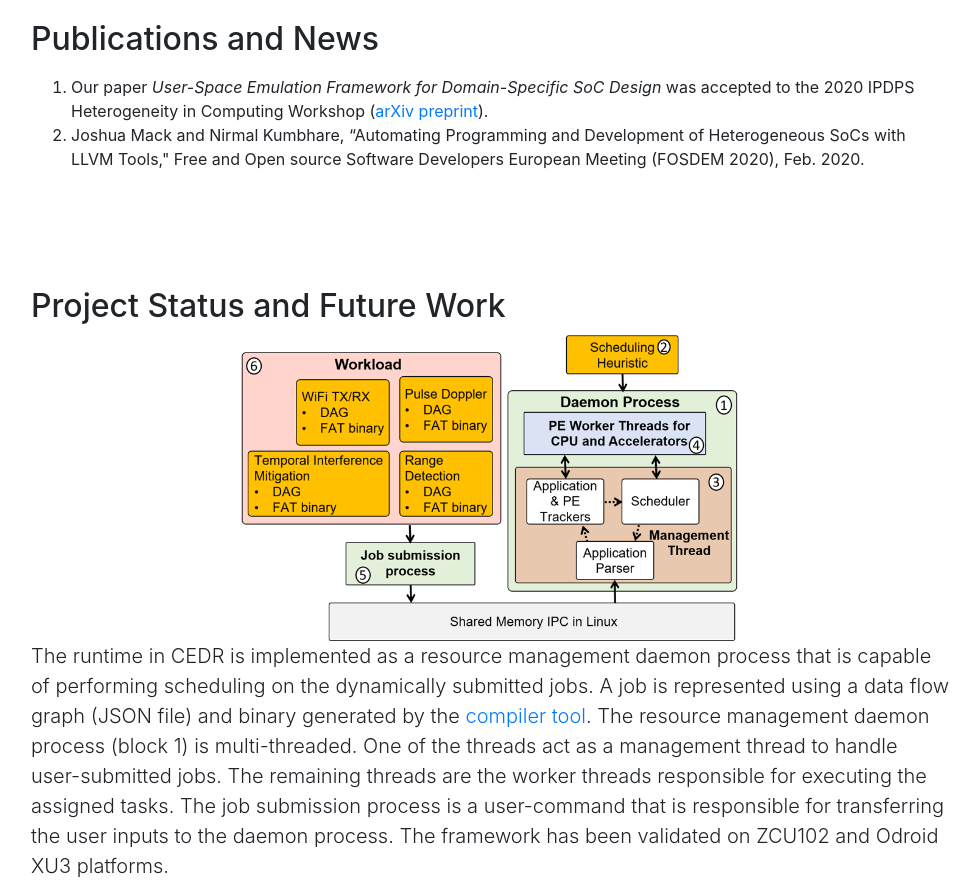
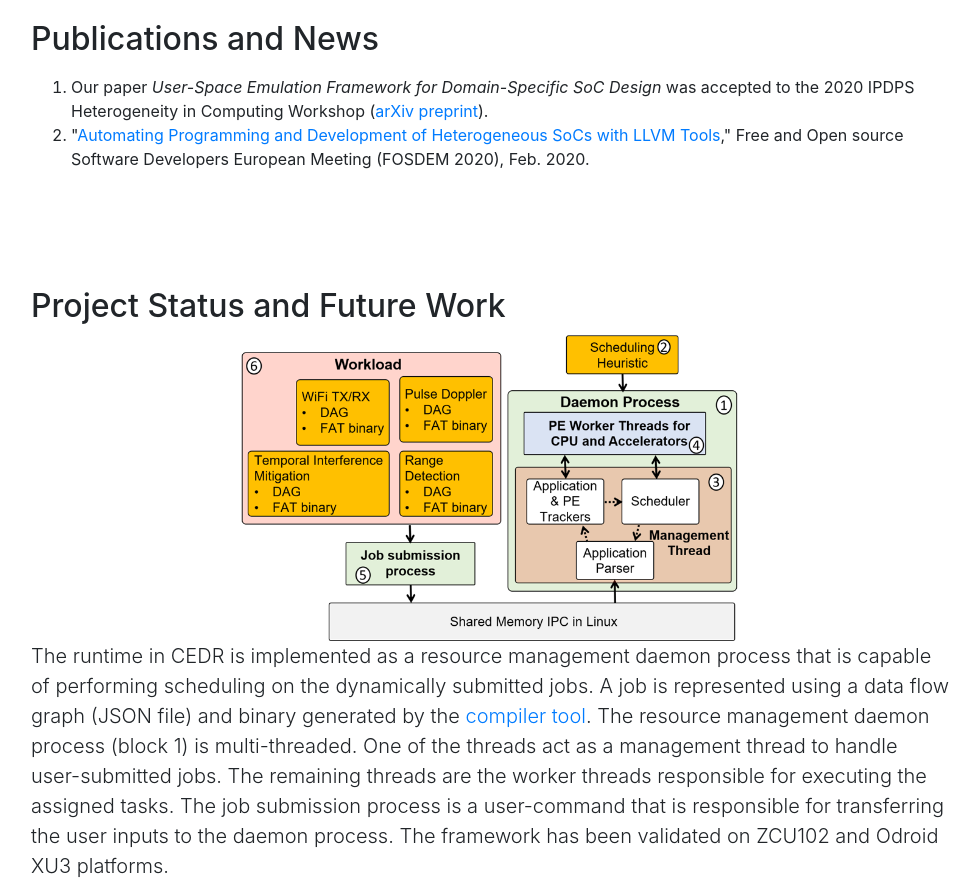
Before and after one commit to UA-RCL/CEDR, a plain HTML site: page index.html in a window 1280 px wide. Shown: the part 1280-2174 px from the top of the page, without its empty margins (149-1128 px from the left). Drawn offline with Linux system fonts and the light colour scheme.

Commit message:
Update index.html

```diff
--- a/index.html
+++ b/index.html
@@ -85,8 +85,9 @@
           <h2>Publications and News</h2>
           <p class="lead">
             <ol>
+
                <li>Our paper <i>User-Space Emulation Framework for Domain-Specific SoC Design</i> was accepted to the 2020 IPDPS Heterogeneity in Computing Workshop (<a href="https://arxiv.org/pdf/2004.01636.pdf">arXiv preprint</a>).</li>
-               <li>Joshua Mack and Nirmal Kumbhare, “Automating Programming and Development of Heterogeneous SoCs with LLVM Tools," Free and Open source Software Developers European Meeting (FOSDEM 2020), Feb. 2020.</li>
+               <li>"<a href="https://fosdem.org/2020/schedule/event/llvm_aut_prog_het_soc/">Automating Programming and Development of Heterogeneous SoCs with LLVM Tools</a>," Free and Open source Software Developers European Meeting (FOSDEM 2020), Feb. 2020.</li>
             </ol>
           </p>
           <!-- Demo video...-->
```
